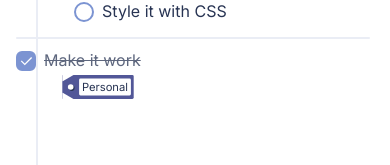
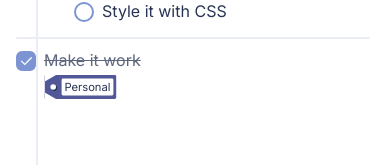
Before and after one commit to GeorgeDaris/Fill-Your-Glass-Task-Manager, a Vue app: page / in a window 390 px wide. Shown: the part 250-415 px from the top of the page. Built offline with nearby package versions, Linux system fonts and the light colour scheme.

Commit message:
Improved spacing for descriptions and category labels of single tasks

```diff
--- a/src/components/CategoryLabel.vue
+++ b/src/components/CategoryLabel.vue
@@ -16,7 +16,7 @@ defineProps(["labelColor", "hasSubTasks", "isRadioButton"]);
       :style="{ 'background-color': labelColor, '--label-color': labelColor }"
     >
       <span
-        class="label-paper bg-bgColor text-textColor py-0.5 px-1 rounded-sm relative before:content-[''] before:inline-block before:absolute before:-top-4 before:right-2 before:w-2 before:h-2 before:bg-bgColor before:rounded-full z-[1] before:shadow-[0.1rem_0.1rem_0rem_0rem] before:shadow-textColor before:dark:bg-darkBg before:dark:shadow-bgColor"
+        class="label-paper bg-bgColor text-textColor whitespace-nowrap py-0.5 px-1 rounded-sm relative before:content-[''] before:inline-block before:absolute before:-top-4 before:right-2 before:w-2 before:h-2 before:bg-bgColor before:rounded-full z-[1] before:shadow-[0.1rem_0.1rem_0rem_0rem] before:shadow-textColor before:dark:bg-darkBg before:dark:shadow-bgColor"
       >
         <slot />
       </span>
@@ -50,7 +50,7 @@ defineProps(["labelColor", "hasSubTasks", "isRadioButton"]);
 
   <div
     v-else
-    class="group abNOTsolute top-4 left-0 scale-[.70] -ml-[0.5rem] -mt-2 lg:-ml-[1.3rem]"
+    class="group w-[7.0rem] overflow-visible abNOTsolute top-4 left-0 scale-[.70] ml-[0.72rem] -mt-2 NOTlg:-ml-[1.3rem]"
     :style="{ '--label-color': labelColor }"
   >
     <div
@@ -58,7 +58,7 @@ defineProps(["labelColor", "hasSubTasks", "isRadioButton"]);
       :style="{ 'background-color': labelColor, '--label-color': labelColor }"
     >
       <span
-        class="label-paper bg-bgColor text-textColor py-0.5 px-1 rounded-sm relative before:content-[''] before:inline-block before:absolute before:-left-4 before:top-2 before:w-2 before:h-2 before:bg-bgColor before:rounded-full z-[1] before:shadow-[0.1rem_0.1rem_0rem_0rem] before:shadow-textColor before:dark:bg-darkBg before:dark:shadow-bgColor"
+        class="label-paper inline bg-bgColor text-textColor whitespace-nowrap py-0.5 px-1 rounded-sm relative before:content-[''] before:inline-block before:absolute before:-left-4 before:top-2 before:w-2 before:h-2 before:bg-bgColor before:rounded-full z-[1] before:shadow-[0.1rem_0.1rem_0rem_0rem] before:shadow-textColor before:dark:bg-darkBg before:dark:shadow-bgColor"
       >
         <slot />
       </span>
--- a/src/components/TodoItem.vue
+++ b/src/components/TodoItem.vue
@@ -157,7 +157,7 @@ const handleCheckbox = () => {
           ></ProgressBar>
           <p
             v-if="todo.description"
-            class="text-sm p-[0.3rem] bg-lightGrey whitespace-pre-wrap dark:bg-lightDark m-1 rounded-md"
+            class="text-sm p-[0.3rem] bg-lightGrey whitespace-pre-wrap break-words dark:bg-lightDark m-1 rounded-md"
           >
             {{ todo.description }}
           </p>
@@ -307,7 +307,7 @@ const handleCheckbox = () => {
     ></ProgressBar>
     <p
       v-if="todo.description"
-      class="text-sm p-[0.3rem] bg-lightGrey whitespace-pre-wrap dark:bg-lightDark m-1 rounded-md ml-[1.7rem]"
+      class="text-sm p-[0.3rem] bg-lightGrey whitespace-pre-wrap break-words dark:bg-lightDark m-1 rounded-md ml-[1.7rem] max-w-[390.95px]"
     >
       {{ todo.description }}
     </p>
```
Also changed, not shown: 1 other file (tests, documents, lock files or other folders).
